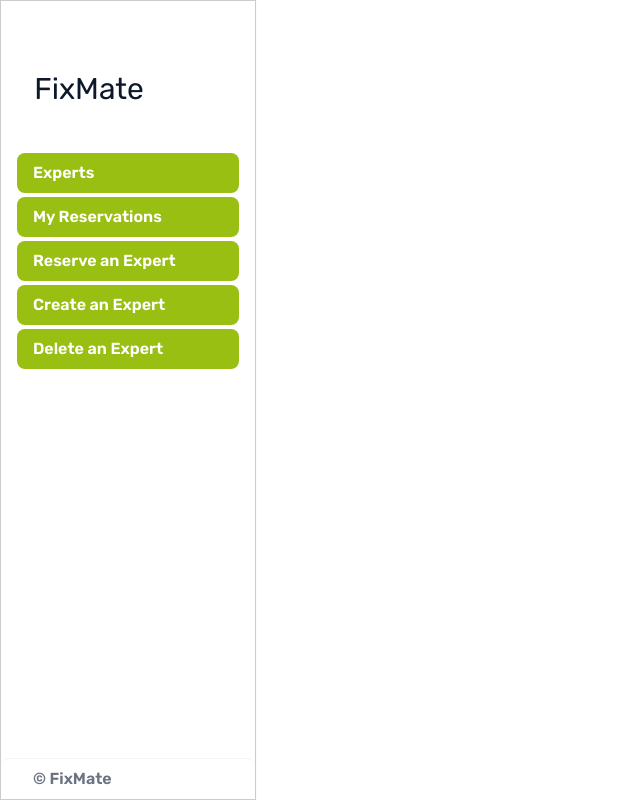
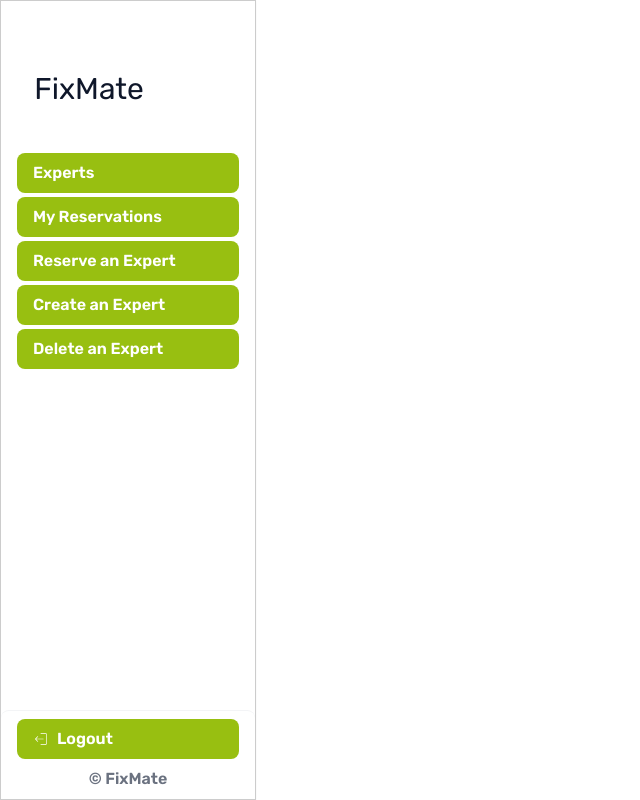
Before and after one commit to anita00001/fix-mate-frontend, a React (Create React App) app: page / in a window 1280 px wide. Shown: the whole page, without its empty margins (0-640 px from the left). Built offline with nearby package versions, Linux system fonts and the light colour scheme.

Commit message:
Add logout navlink

```diff
--- a/src/components/sideBar.js
+++ b/src/components/sideBar.js
@@ -1,6 +1,7 @@
 import { useState } from 'react';
 import { HiOutlineMenuAlt4 } from 'react-icons/hi';
 import { AiOutlineClose } from 'react-icons/ai';
+import { CiLogout } from 'react-icons/ci';
 import '../styles/sideBar.css';
 import { NavLink } from 'react-router-dom';
 
@@ -59,7 +60,18 @@ const Sidebar = () => {
           </nav>
         </div>
 
-        <div className="sticky inset-x-0 bottom-0 border-t border-gray-100 flex items-center  gap-2 rounded-lg  px-4 py-2 text-gray-500 ">
+        <div className="sticky  flex-col inset-x-0 bottom-0 border-t border-gray-100 flex items-center  gap-2 rounded-lg  px-4 py-2 text-gray-500 ">
+          <div className="flex flex-col space-y-10 w-full">
+            <NavLink
+              to="/"
+              className="flex items-center cursor-pointer gap-2 rounded-lg hover:bg-prime hover:text-white  px-4 py-2 text-gray-500"
+            >
+              <span>
+                <CiLogout />
+              </span>
+              <span className="font-semibold">Logout</span>
+            </NavLink>
+          </div>
           <a href="https://github.com/anita00001/fix-mate-frontend" className="text-gray-500 font-semibold px-4">&copy; FixMate</a>
         </div>
 
```
